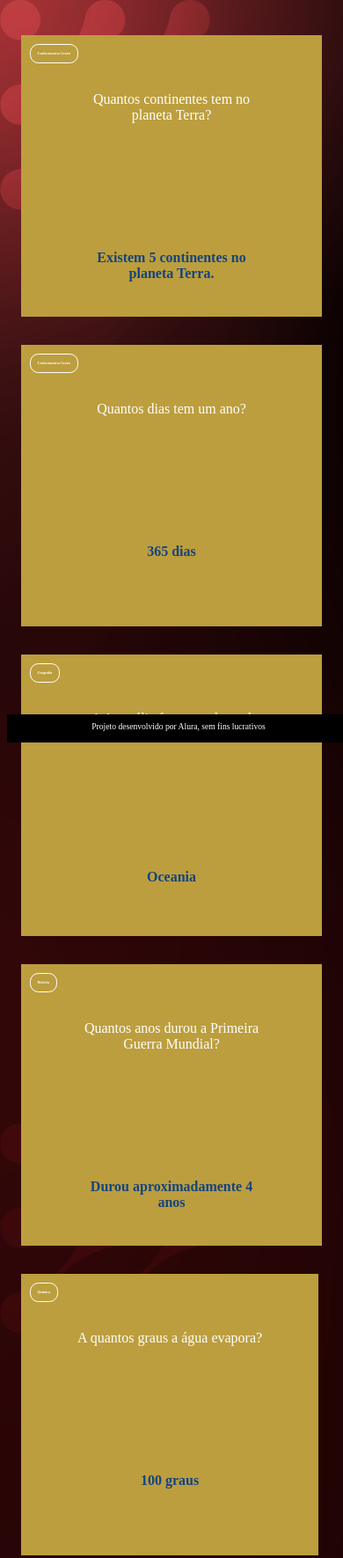
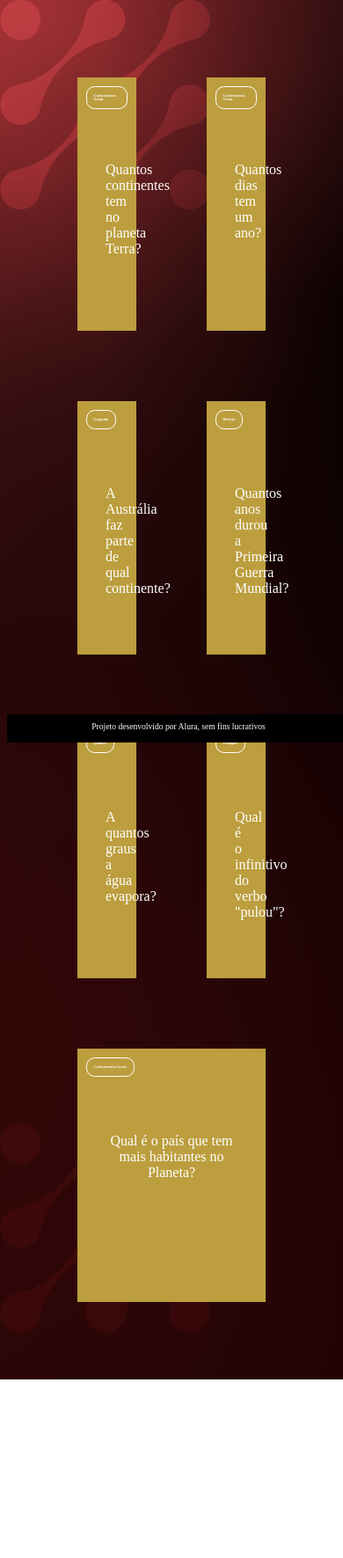
Before and after one commit to davi-2707/perguntas-respostas, a plain HTML site: page index.html in a window 390 px wide. Shown: the whole page at 88% size. After the commit the page ends 1568 px from the top, so only its background shows below. Drawn offline with Linux system fonts and the light colour scheme; files whose address does not match are found by name; a web font is replaced by a local one.

Commit message:
Add files via upload

```diff
--- /dev/null
+++ b/app.js
@@ -0,0 +1,28 @@
+function criaCartao(categoria, pergunta, resposta) {
+    let container = document.getElementById('container')
+    let cartao = document.createElement('article')
+    cartao.className = 'cartao'
+
+    cartao.innerHTML = `
+    <div class="cartao__conteudo">
+        <h3>${categoria}</h3>
+            <div class="cartao__conteudo__pergunta">
+                <p>${pergunta}</p>
+            </div>
+            <div class="cartao__conteudo__resposta">
+                <p>${resposta}</p>
+            </div>
+    </div>
+    `
+
+    let respostaEstaVisisel = false
+
+    function viraCartao (){
+        respostaEstaVisisel = !respostaEstaVisisel
+        cartao.classList.toggle('activte', respostaEstaVisisel)
+   }
+    cartao.addEventListener('click', viraCartao)
+
+container.appendChild(cartao)
+
+}
--- a/index.html
+++ b/index.html
@@ -9,7 +9,7 @@
 <body>
     <main>
         <section id="container">
-            <article class="cartao">
+            <!--article class="cartao">
                             <div class="cartao__conteudo">
                                 <h3>Conhecimentos Gerais</h3>
                                 <div class="cartao__conteudo__pergunta">
@@ -20,7 +20,6 @@
                                 </div>
                             </div>
              </article>
-             <section id="container">
                 <article class="cartao">
                                 <div class="cartao__conteudo">
                                     <h3>Conhecimentos Gerais</h3>
@@ -28,11 +27,10 @@
                                         <p>Quantos dias tem um ano?</p>
                                     </div>
                                     <div class="cartao__conteudo__resposta">
-                                        <p>365 dias</p>
+                                        <p>365 dias.</p>
                                     </div>
                                 </div>
                  </article>
-                 <section id="container">
                     <article class="cartao">
                                     <div class="cartao__conteudo">
                                         <h3>Geografia</h3>
@@ -40,11 +38,10 @@
                                             <p>A Austrália faz parte de qual continente?</p>
                                         </div>
                                         <div class="cartao__conteudo__resposta">
-                                            <p>Oceania</p>
+                                            <p>Oceania.</p>
                                         </div>
                                     </div>
                      </article>
-                     <section id="container">
                         <article class="cartao">
                                         <div class="cartao__conteudo">
                                             <h3>História</h3>
@@ -52,11 +49,10 @@
                                                 <p>Quantos anos durou a Primeira Guerra Mundial?</p>
                                             </div>
                                             <div class="cartao__conteudo__resposta">
-                                                <p>Durou aproximadamente 4 anos</p>
+                                                <p>Durou aproximadamente 4 anos.</p>
                                             </div>
                                         </div>
                          </article>
-                         <section id="container">
                             <article class="cartao">
                                             <div class="cartao__conteudo">
                                                 <h3>Química</h3>
@@ -64,10 +60,30 @@
                                                     <p>A quantos graus a água evapora?</p>
                                                 </div>
                                                 <div class="cartao__conteudo__resposta">
-                                                    <p>100 graus</p>
+                                                    <p>A 100 graus celsius.</p>
                                                 </div>
                                             </div>
                              </article>
+                             <article class="cartao">
+                                <div class="cartao__conteudo">
+                                    <h3>Português</h3>
+                                    <div class="cartao__conteudo__pergunta">
+                                        <p>Qual é o infinitivo do verbo "pulou"?</p>
+                                    </div>
+                                    <div class="cartao__conteudo__resposta">
+                                        <p>Pular.</p>
+                                    </div>
+                 </article>
+                 <article class="cartao">
+                    <div class="cartao__conteudo">
+                        <h3>Conhecimentos Gerais</h3>
+                        <div class="cartao__conteudo__pergunta">
+                            <p>Qual é o país que tem mais habitantes no Planeta? </p>
+                        </div>
+                        <div class="cartao__conteudo__resposta">
+                            <p>A China.</p>
+                        </div>
+     </article-->
                              </section>
                                 </main>
                                 <footer>
@@ -75,7 +91,8 @@
                                 </footer>
 
 
-    </main>
 
+    <script src="app.js"></script>
+ <script src="perguntas.js"></script>
 </body>
 </html>
--- /dev/null
+++ b/perguntas.js
@@ -0,0 +1,35 @@
+criaCartao(
+    'Conhecimentos Gerais',
+    'Quantos continentes tem no planeta Terra?',
+    'Existem 5 continentes no planeta Terra.'
+);
+criaCartao(
+    'Conhecimentos Gerais',
+    'Quantos dias tem um ano?',
+    '365 dias.'
+);
+criaCartao(
+    'Geografia',
+    'A Austrália faz parte de qual continente?',
+    'Oceania.'
+);
+criaCartao(
+    'História',
+    'Quantos anos durou a Primeira Guerra Mundial?',
+    'Durou aproximadamente 4 anos.'
+);
+criaCartao(
+    'Química',
+    'A quantos graus a água evapora?',
+    'A 100 graus celsius.'
+);
+criaCartao(
+    'Português',
+    'Qual é o infinitivo do verbo "pulou"?',
+    'Pular.'
+);
+criaCartao(
+    'Conhecimentos Gerais',
+    'Qual é o país que tem mais habitantes no Planeta?',
+    'A China.'
+);
--- a/style.css
+++ b/style.css
@@ -14,19 +14,26 @@ body {
     background-color: var(--card-front-color);
     text-align: center;
     height: 100%;
+    transform-style: preserve-3d;
+    transition: transform 300ms ease-in-out;
   }
   #container {
     display: flex;
     flex-wrap: wrap;
+    justify-content: space-between;
+     padding: 4rem;
+     gap: 3rem;
   }
   .cartao {
     margin: 1rem 1rem;
-    height: 20rem;
+    height: 18rem;
     flex-grow: 1;
-    flex-basis: calc(33% - 6rem);
+    flex-basis: calc(50% - 6rem);
   }
   .cartao__conteudo p {
     padding: 4rem;
+    padding: 2rem;
+    margin-top: 4rem;
   }
   .cartao__conteudo h3 {
     color: var(--text-color);
@@ -37,6 +44,7 @@ body {
     margin: 0.6rem;
     border-radius: 0.6rem;
     font-size: 1vw;
+    backface-visibility: hidden;
   }
   .cartao__conteudo__pergunta p {
     color: var(--text-color);
@@ -54,8 +62,23 @@ body {
     width: 100%;
     height: 2rem;
   }
+  .cartao.activte .cartao__conteudo {
+    transform: rotateY(180deg);
+
+}
   footer p {
     text-align: center;
     font-size: 0.6rem;
     margin-top: 0.5rem;
   }
+
+.cartao__conteudo__pergunta,
+.cartao__conteudo__resposta {
+    backface-visibility: hidden;
+    position: absolute;
+    height: 100%;
+    width: 100%;
+}
+.cartao__conteudo__resposta {
+  transform: rotateY(180deg);
+}
```
